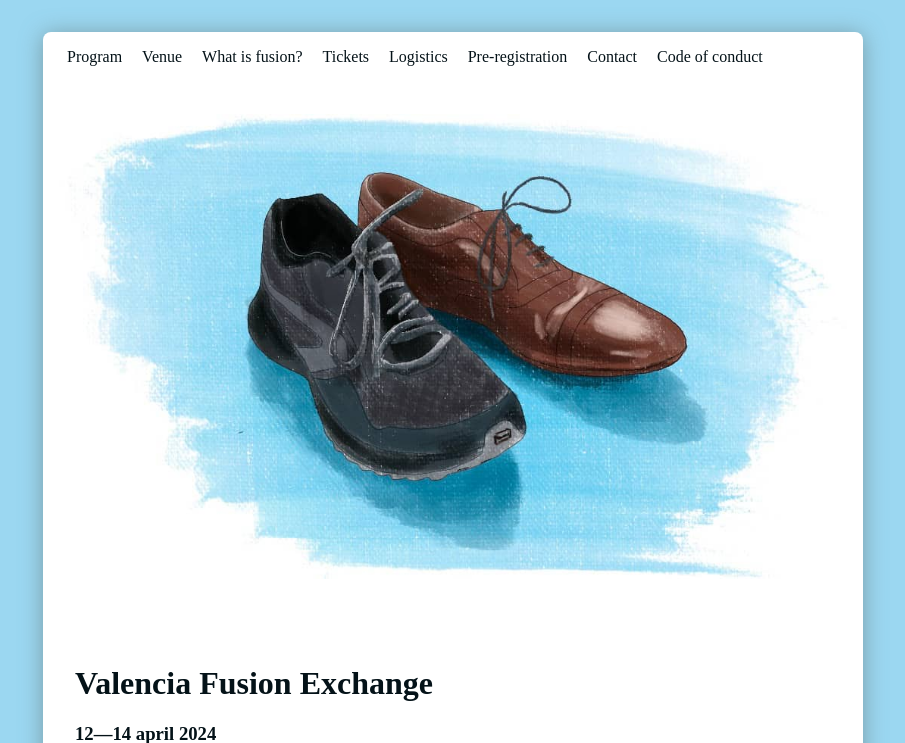
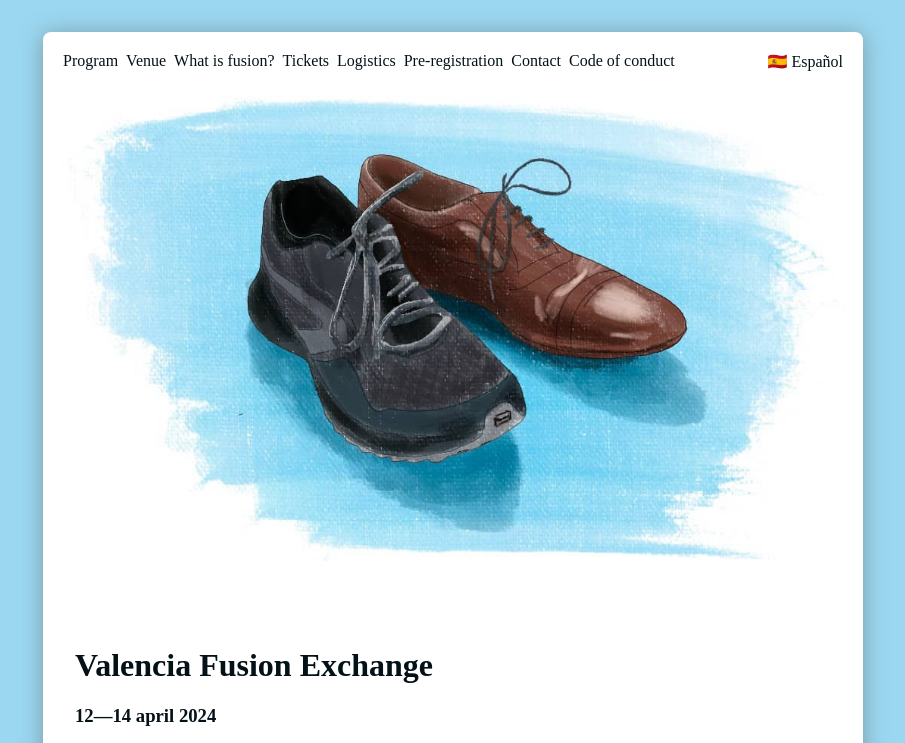
Before and after one commit to marcin-wosinek/valencia-fusion-exchange.com, a website: page spanish.html in a window 1280 px wide. Shown: the top 743 px of the page, without its empty margins (187-1092 px from the left). Drawn offline with Linux system fonts and the light colour scheme.

Commit message:
Improve i18n links

```diff
--- a/spanish.html
+++ b/spanish.html
@@ -53,9 +53,11 @@
       src="https://plausible.io/js/script.js"
     ></script>
   </head>
+
   <body>
     <div class="card">
       <ul class="top-menu">
+        <li class="language"><a href="./spanish.html">🇪🇸 Español</a></li>
         <li><a href="#program">Program</a></li>
         <li><a href="#venue">Venue</a></li>
         <li><a href="#what-is-fusion">What is fusion?</a></li>
@@ -137,6 +139,9 @@
           >. We will have a dance floor with a capacity of 100 people and a bar
           to take a break from the dance.
         </p>
+
+        <img class="image" src="./assets/sala-grande.jpg" />
+        <img class="image" src="./assets/bar.jpg" />
 
         <h2 id="what-is-fusion">What is fusion?</h2>
 
--- a/style.css
+++ b/style.css
@@ -11,8 +11,13 @@ body {
 .top-menu li {
   text-decoration: none;
   color: inherit;
-  display: inline;
-  margin: 0.5em;
+  display: block;
+  margin: 0.25em;
+  float: left;
+}
+
+.top-menu li.language {
+  float: right;
 }
 
 .top-menu a {
```
Also changed, not shown: index.html (+2 -0 lines).
